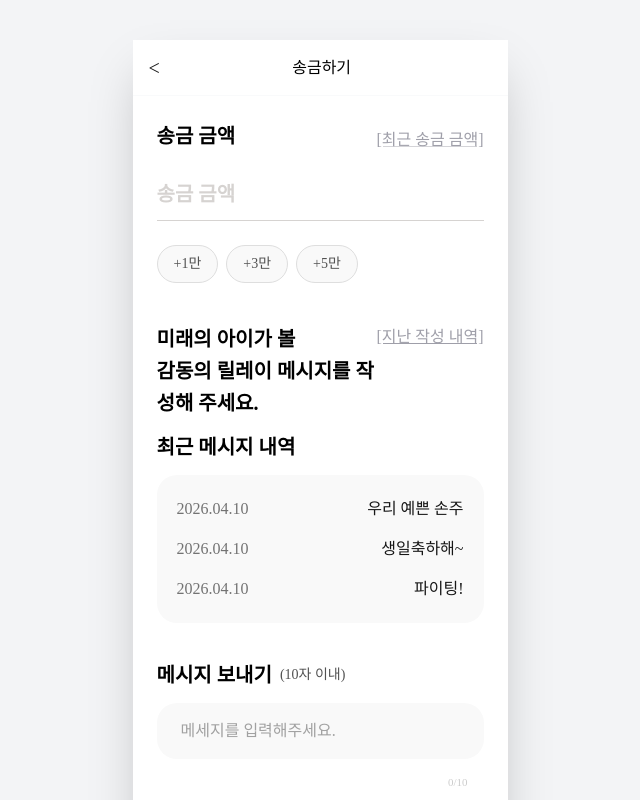
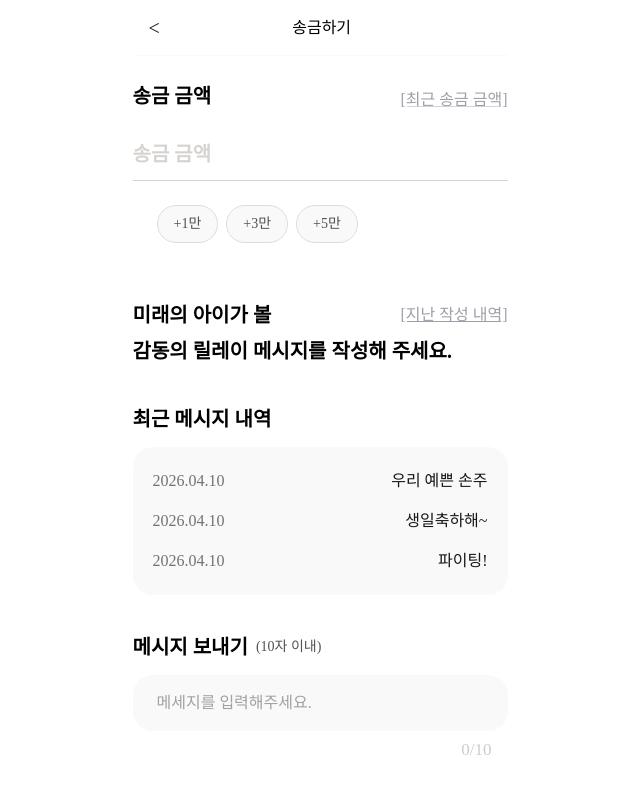
Before and after one commit to hana-connect/frontend, a Next.js app: page /saving in a window 1280 px wide. Shown: the top 800 px of the page, without its empty margins (320-960 px from the left). Built offline with nearby package versions, Linux system fonts and the light colour scheme.

Commit message:
feat: 적금 초기 화면 UI HF-27

```diff
--- a/src/app/saving/_components/AmountInput.tsx
+++ b/src/app/saving/_components/AmountInput.tsx
@@ -17,12 +17,9 @@ export default function AmountInput({
   isPadOpen,
   setIsPadOpen,
 }: Props) {
-  // 숫자 패드 클릭 로직
   const handleNumberClick = (val: string) => {
     const strAmount = amount === 0 ? "" : amount.toString();
     const newAmount = parseInt(strAmount + val, 10);
-
-    // 50만원 한도 제한 (입력 단계에서 차단)
     if (newAmount <= 500000) {
       onAmountChange(newAmount);
     }
@@ -37,11 +34,10 @@ export default function AmountInput({
     }
   };
 
-  // --- [Case 1] 전체 화면 숫자 패드 모드 (isPadOpen === true) ---
+  // --- [Case 1] 전체 화면 숫자 패드 모드 ---
   if (isPadOpen) {
     return (
       <div className="absolute inset-0 z-50 bg-white flex flex-col font-['Pretendard']">
-        {/* 헤더 */}
         <header className="h-14 flex items-center px-4 shrink-0">
           <button
             type="button"
@@ -55,8 +51,9 @@ export default function AmountInput({
           </h1>
         </header>
 
-        {/* 프로필 및 금액 표시 */}
-        <div className="flex flex-col items-center mt-12">
+        <div className="flex flex-col items-center mt-12 px-6">
+          {" "}
+          {/* 중앙 정렬이지만 여백 확보 */}
           <div className="w-12 h-12 bg-violet-100 rounded-full border border-zinc-300 flex items-center justify-center overflow-hidden mb-4">
             <img src="https://placehold.co/29x43" alt="profile" />
           </div>
@@ -68,31 +65,29 @@ export default function AmountInput({
               채현이 적금 (용돈)
             </p>
           </div>
-
           <div className="text-black text-4xl font-medium leading-8 mb-4">
             {amount.toLocaleString()} <span className="text-2xl">원</span>
           </div>
-
           <div className="bg-neutral-100 px-5 py-2 rounded-2xl text-neutral-500 text-base font-medium">
             지갑 잔액 800,000원
           </div>
         </div>
 
-        {/* 퀵 금액 버튼 */}
-        <div className="flex justify-center gap-3 mt-10 px-10">
+        {/* 퀵 버튼: 디자인상 양옆 24px 여백(px-6) */}
+        <div className="flex justify-center gap-3 mt-10 px-6">
           {[10000, 30000, 50000].map((val) => (
             <button
               key={val}
               type="button"
               onClick={() => onAmountChange(Math.min(500000, amount + val))}
-              className="flex-1 h-8 bg-white border border-gray-300 rounded-lg text-[#555555] text-base font-medium"
+              className="flex-1 h-8 bg-white border border-gray-300 rounded-lg text-[#555555] text-sm font-medium"
             >
               +{val / 10000}만
             </button>
           ))}
         </div>
 
-        {/* 숫자 키패드 */}
+        {/* 숫자 키패드: 양옆 24px 여백 */}
         <div className="mt-auto grid grid-cols-3 gap-y-2 w-full px-6 mb-4">
           {[1, 2, 3, 4, 5, 6, 7, 8, 9, "00", 0].map((n) => (
             <button
@@ -113,7 +108,6 @@ export default function AmountInput({
           </button>
         </div>
 
-        {/* 확인(다음) 버튼 */}
         <div className="px-6 pb-10">
           <button
             type="button"
@@ -127,9 +121,12 @@ export default function AmountInput({
     );
   }
 
-  // --- [Case 2] 메인 화면에 포함된 기본 금액 표시 (isPadOpen === false) ---
+  // --- [Case 2] 메인 화면 기본 금액 표시 (isPadOpen === false) ---
   return (
-    <section className="mt-6 mb-10">
+    <section className="mt-6 mb-14 w-full">
+      {" "}
+      {/* px-6 제거: 이제 섹션이 375px 끝까지 붙습니다 */}
+      {/* 텍스트 줄만 양옆 24px 여백 */}
       <div className="flex justify-between items-end mb-4">
         <h2 className="text-black text-xl font-bold leading-8">송금 금액</h2>
         <button
@@ -140,11 +137,11 @@ export default function AmountInput({
           [최근 송금 금액]
         </button>
       </div>
-
+      {/* 구분선(border-b)은 375px 끝까지, 텍스트만 px-6 */}
       <button
         type="button"
         onClick={() => setIsPadOpen(true)}
-        className="w-full border-b border-stone-300 py-3 text-left mb-6"
+        className="w-full border-b border-stone-300 py-3 text-left mb-6 ㅡx-6"
       >
         <span
           className={`text-xl font-bold ${amount > 0 ? "text-black" : "text-stone-300"}`}
@@ -152,8 +149,8 @@ export default function AmountInput({
           {amount > 0 ? `${amount.toLocaleString()}원` : "송금 금액"}
         </span>
       </button>
-
-      <div className="flex gap-2">
+      {/* 하단 퀵 버튼들도 양옆 24px 여백 */}
+      <div className="flex gap-2 px-6">
         {[10000, 30000, 50000].map((val) => (
           <button
             key={val}
--- a/src/app/saving/_components/RelayMessage.tsx
+++ b/src/app/saving/_components/RelayMessage.tsx
@@ -20,13 +20,11 @@ export default function RelayMessage({
   ];
 
   return (
-    <section className="mt-10">
-      {/* 제목 및 지난 내역 버튼 (정책 1-1.2) */}
-      <div className="flex justify-between items-start mb-4">
+    <section className="mt-10 w-full">
+      {/* 제목 첫 줄 + 버튼 섹션 */}
+      <div className="flex justify-between items-center mb-1">
         <h2 className="text-black text-xl font-bold leading-8">
           미래의 아이가 볼
-          <br />
-          감동의 릴레이 메시지를 작성해 주세요.
         </h2>
         <button
           type="button"
@@ -35,6 +33,13 @@ export default function RelayMessage({
         >
           [지난 작성 내역]
         </button>
+      </div>
+
+      {/* 제목 두 번째 줄 섹션 */}
+      <div className="mb-10">
+        <h2 className="text-black text-xl font-bold leading-8">
+          감동의 릴레이 메시지를 작성해 주세요.
+        </h2>
       </div>
 
       {/* 최근 메시지 내역 (정책 2) */}
@@ -69,13 +74,21 @@ export default function RelayMessage({
         <div className="relative">
           <textarea
             value={message}
-            onChange={(e) => onMessageChange(e.target.value)}
-            placeholder="메세지를 입력해주세요." // 기본 안내 문구
-            maxLength={10}
+            onChange={(e) => {
+              // 10자까지만 자르기 (한글 조합 에러 방지)
+              const val = e.target.value;
+              if (val.length <= 10) {
+                onMessageChange(val);
+              } else {
+                onMessageChange(val.slice(0, 10));
+              }
+            }}
+            placeholder="메세지를 입력해주세요."
+            // maxLength={10} 은 보조용으로 남겨두거나 제거해도 무방합니다.
             className="w-full h-14 bg-[#F9F9F9] rounded-[20px] px-6 py-4 text-neutral-900 text-base font-medium leading-6 outline-none border-none resize-none placeholder:text-neutral-400"
           />
           {/* 글자 수 표시 (정책 3) */}
-          <div className="absolute right-4 bottom-[-24px] text-[11px] text-[#CCCCCC]">
+          <div className="absolute right-4 bottom-[-24px] text-[17px] text-[#CCCCCC]">
             {message.length}/10
           </div>
         </div>
--- a/src/app/saving/page.tsx
+++ b/src/app/saving/page.tsx
@@ -56,9 +56,8 @@ export default function SavingPage() {
   };
 
   return (
-    <div className="min-h-screen bg-gray-100 flex justify-center items-start sm:py-10">
-      <main className="w-[375px] min-h-[812px] bg-white shadow-2xl relative flex flex-col font-['Pretendard'] overflow-hidden">
-        {/* --- STEP 1: 송금하기 메인 --- */}
+    <div className="min-h-screen bg-white flex justify-center">
+      <main className="w-full max-w-[375px] min-h-screen bg-white relative flex flex-col font-['Pretendard'] overflow-hidden">
         {step === "input" && (
           <div className="flex flex-col h-full relative">
             {/* [수정] 패드가 열리지 않았을 때만 메인 헤더 표시 */}
@@ -78,7 +77,7 @@ export default function SavingPage() {
             )}
 
             <div
-              className={`flex-1 overflow-y-auto ${!isPadOpen ? "px-6 pb-40" : ""}`}
+              className={`flex-1 overflow-y-auto ${!isPadOpen ? "pb-40" : ""}`}
             >
               {/* 금액 입력 섹션 */}
               <AmountInput
```
